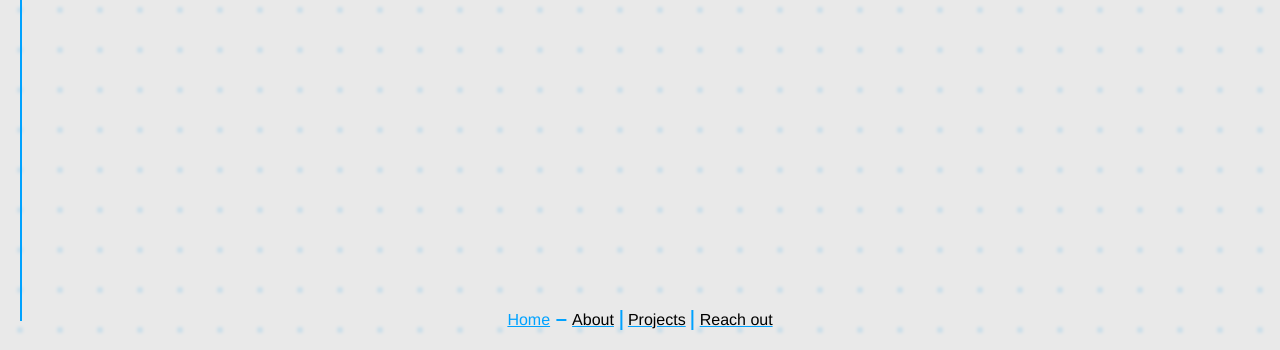
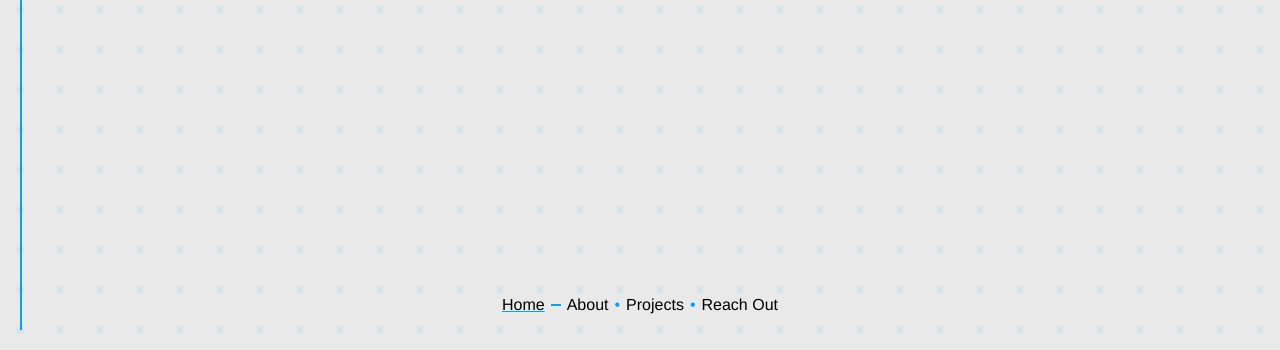
Before and after one commit to MeeskaMooska/portfolio, a plain HTML site: page dist/new.html in a window 1280 px wide. Shown: the part 450-800 px from the top of the page. Drawn offline with Linux system fonts and the light colour scheme.

Commit message:
Worked on bottom nav menu on lunch

```diff
--- a/dist/new.html
+++ b/dist/new.html
@@ -30,13 +30,13 @@
         </div>
     </div>
     <div class="controller-container">
-        <p class="active-slide-selector">Home</p>
+        <p class="active-slide-selector slide-selector">Home</p>
         <div class="hyphen"></div>
-        <p>About</p>
-        <div class="divider"></div>
-        <p>Projects</p>
-        <div class="divider"></div>
-        <p>Reach out</p>
+        <p class="slide-selector">About</p>
+        <p class="bullet">•</p>
+        <p class="slide-selector">Projects</p>
+        <p class="bullet">•</p>
+        <p class="slide-selector">Reach Out</p>
     </div>
     <script src="scripts/new.js"></script>
     <script src="https://kit.fontawesome.com/382b2907de.js" crossorigin="anonymous"></script>
--- a/dist/stylesheets/new.css
+++ b/dist/stylesheets/new.css
@@ -45,25 +45,24 @@ body {
     background: rgb(0, 162, 255);
 }
 
-.divider {
-    width: 2px;
-    height: 20px;
-    background: rgb(0, 162, 255);
+.bullet {
+    color: rgb(0, 162, 255);
 }
 
-.controller-container p {
+.slide-selector {
     transition: .5s;
     margin: 0;
     cursor: pointer;
-    -webkit-text-decoration: underline rgb(0, 162, 255);
-    text-decoration: underline rgb(0, 162, 255);
-    white-space: nowrap
+    white-space: no-wrap;
+    -webkit-text-decoration: underline;
+    text-decoration: underline;
+    text-decoration-color: rgba(0, 162, 255, 0);
 }
 
-.controller-container i:hover {
-    color: rgb(0, 162, 255);
+.slide-selector:hover {
+    text-decoration-color: rgba(0, 162, 255, 1);
 }
 
 .active-slide-selector {
-    color: rgb(0, 162, 255);
+    text-decoration-color: rgb(0, 162, 255);
 }
--- a/dist/stylesheets/title-page.css
+++ b/dist/stylesheets/title-page.css
@@ -66,7 +66,7 @@
 
 .version-container {
     width: 2px;
-    height: calc(100% - 40px);
+    height: calc(100% - 31px);
     position: absolute;
     top: 11px;
     left: 20px;
```
